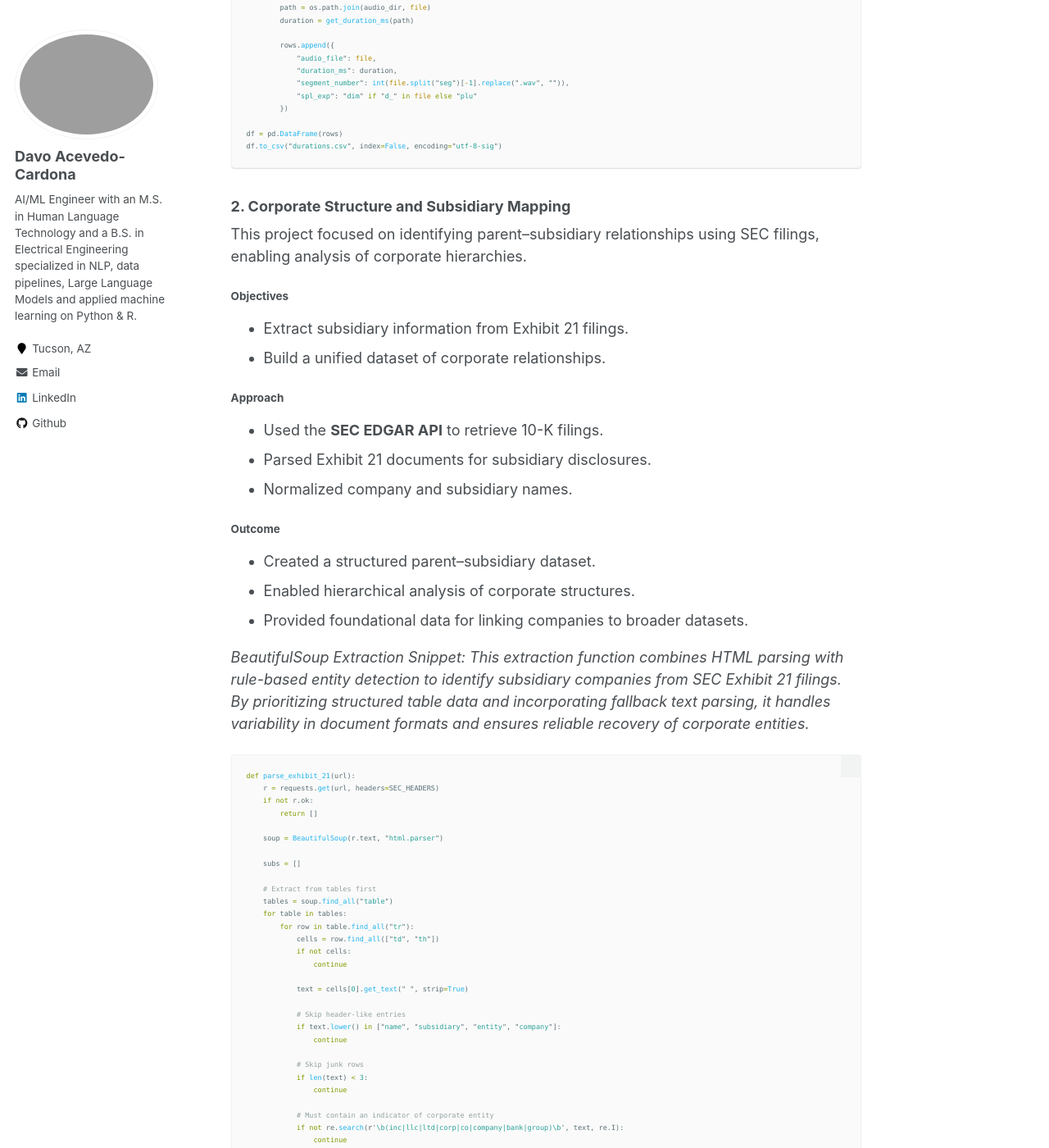
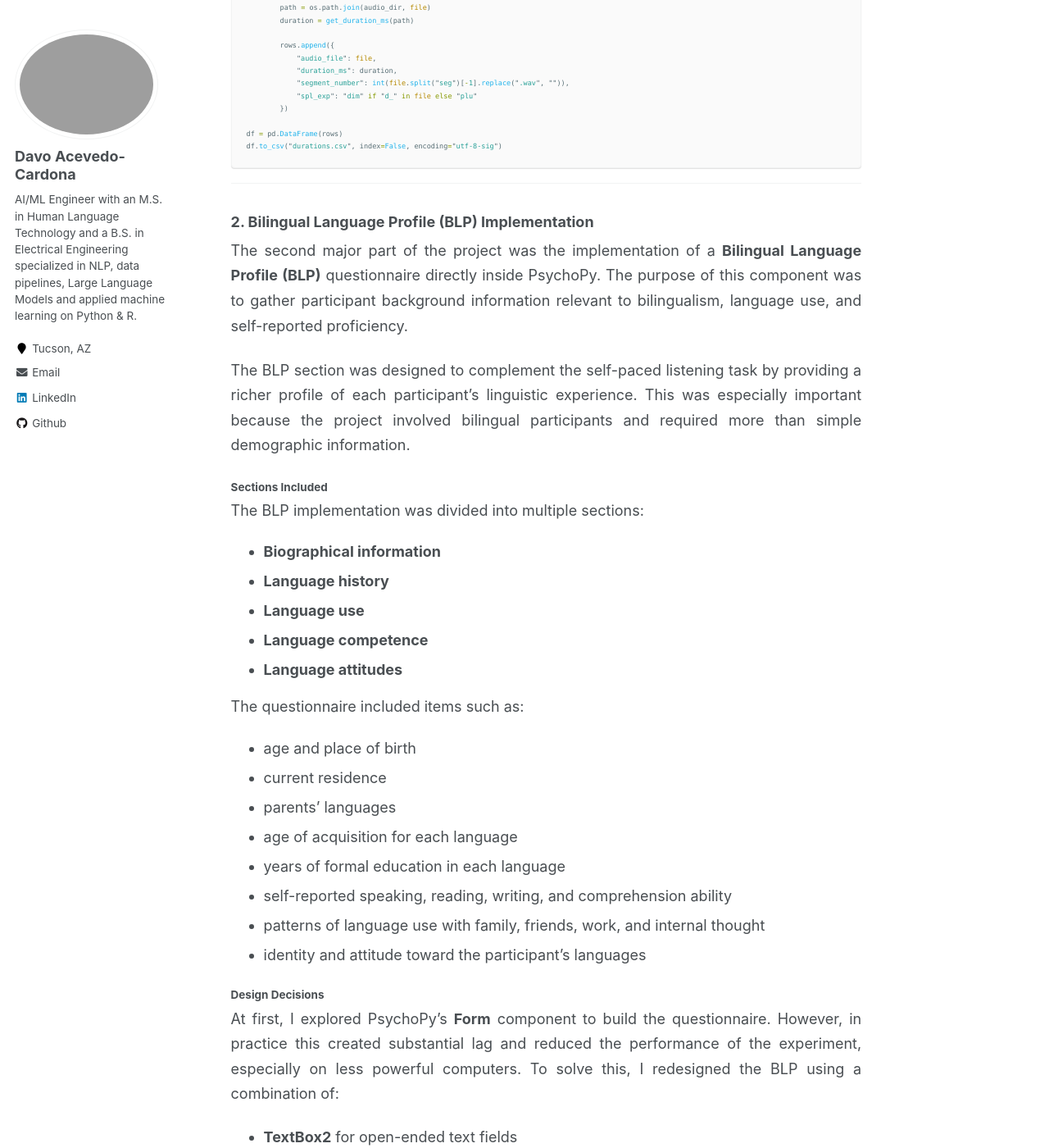
Before and after one commit to lldavoll/lldavoll.github.io, a Jekyll site: the page built from _portfolio/spl_experiment.md, in a window 1280 px wide and 1400 px high, scrolled down 6002 px. Shown: the whole window at 82% size. Built offline with Jekyll 4.4.1, drawn with Linux system fonts in a browser that asks for light colours; some of the changed text lies outside the part shown.

Commit message:
Update spl_experiment.md

````diff
--- a/_portfolio/spl_experiment.md
+++ b/_portfolio/spl_experiment.md
@@ -68,7 +68,7 @@ After the final segment:
   - **F = Sí [Yes]**
   - **J = No [No]**
 
-This design allows us to measure the processing time at each segment, sensitivity to linguistic structure and comprehension accuracy
+This design allows us to measure the processing time at each segment, sensitivity to linguistic structure and comprehension accuracy.
 
 ---
 
@@ -160,9 +160,9 @@ The first stage of the project focused on preparing the materials needed to run
 </p>
 </div>
 
-1. extract the exact duration of each audio segment in milliseconds
-2. generate four counterbalanced experimental lists
-3. create the Bilingual Language Profile (BLP) form structure
+1. Extract the exact duration of each audio segment in milliseconds.
+2. Generate four counterbalanced experimental lists.
+3. Create the Bilingual Language Profile (BLP) form structure.
 
 <div style="text-align: justify; line-height: 1.7;">
 <p>
@@ -176,13 +176,13 @@ This stage was necessary because the experiment relies on segmented [.wav] files
 
 The preprocessing code was designed to support several parts of the experiment at once. Specifically, it was used to:
 
-- control timing between stimuli
-- create four lists for counterbalancing participants across conditions
-- support later logging and timing analysis
-- add the experiment condition label for each item:
+- Control timing between stimuli.
+- Create four lists for counterbalancing participants across conditions.
+- Support later logging and timing analysis.
+- Add the experiment condition label for each item:
   - **Diminutive (`dim`)**
   - **Plural (`plu`)**
-- create the Bilingual Language Profile (BLP) form input structure
+- Create the Bilingual Language Profile (BLP) form input structure.
 
 
 _Master Stimuli and ms Extraction snippet: This pipeline calculates the duration (in milliseconds) of each .wav audio segment in a folder.
@@ -216,6 +216,76 @@ for file in os.listdir(audio_dir):
 df = pd.DataFrame(rows)
 df.to_csv("durations.csv", index=False, encoding="utf-8-sig")
 ```
+---
+
+### 2. Bilingual Language Profile (BLP) Implementation
+
+<div style="text-align: justify; line-height: 1.7;">
+<p>
+
+The second major part of the project was the implementation of a <strong>Bilingual Language Profile (BLP)</strong> questionnaire directly inside PsychoPy. The purpose of this component was to gather participant background information relevant to bilingualism, language use, and self-reported proficiency.
+
+<p>
+</p>
+
+The BLP section was designed to complement the self-paced listening task by providing a richer profile of each participant’s linguistic experience. This was especially important because the project involved bilingual participants and required more than simple demographic information.
+</p>
+</div>
+
+#### Sections Included
+
+The BLP implementation was divided into multiple sections:
+
+- **Biographical information**
+- **Language history**
+- **Language use**
+- **Language competence**
+- **Language attitudes**
+
+The questionnaire included items such as:
+
+- age and place of birth
+- current residence
+- parents’ languages
+- age of acquisition for each language
+- years of formal education in each language
+- self-reported speaking, reading, writing, and comprehension ability
+- patterns of language use with family, friends, work, and internal thought
+- identity and attitude toward the participant’s languages
+
+#### Design Decisions
+
+<div style="text-align: justify; line-height: 1.7;">
+<p>
+
+At first, I explored PsychoPy’s <strong>Form</strong> component to build the questionnaire. However, in practice this created substantial lag and reduced the performance of the experiment, especially on less powerful computers. To solve this, I redesigned the BLP using a combination of:
+
+</p>
+</div>
+
+- **TextBox2** for open-ended text fields
+- **Sliders** for ratings and numeric scales
+- **Custom “Siguiente” buttons** for navigation
+- **Code components** to enforce that participants could only continue after answering all required questions
+
+<div style="text-align: justify; line-height: 1.7;">
+<p>
+
+This redesign significantly improved usability and performance. It also gave me greater control over the visual layout, response validation, and multilingual interface design.
+
+</p>
+</div>
+
+#### Why This Matters?
+
+<div style="text-align: justify; line-height: 1.7;">
+<p>
+
+This part of the project showed me that building experimental tools often requires balancing theory and implementation. From an HLT perspective, the BLP section demonstrates the use of technical tools to collect structured linguistic data while maintaining an accessible participant experience.
+
+</p>
+</div>
+---
 
 ### 2. Corporate Structure and Subsidiary Mapping
 
````
